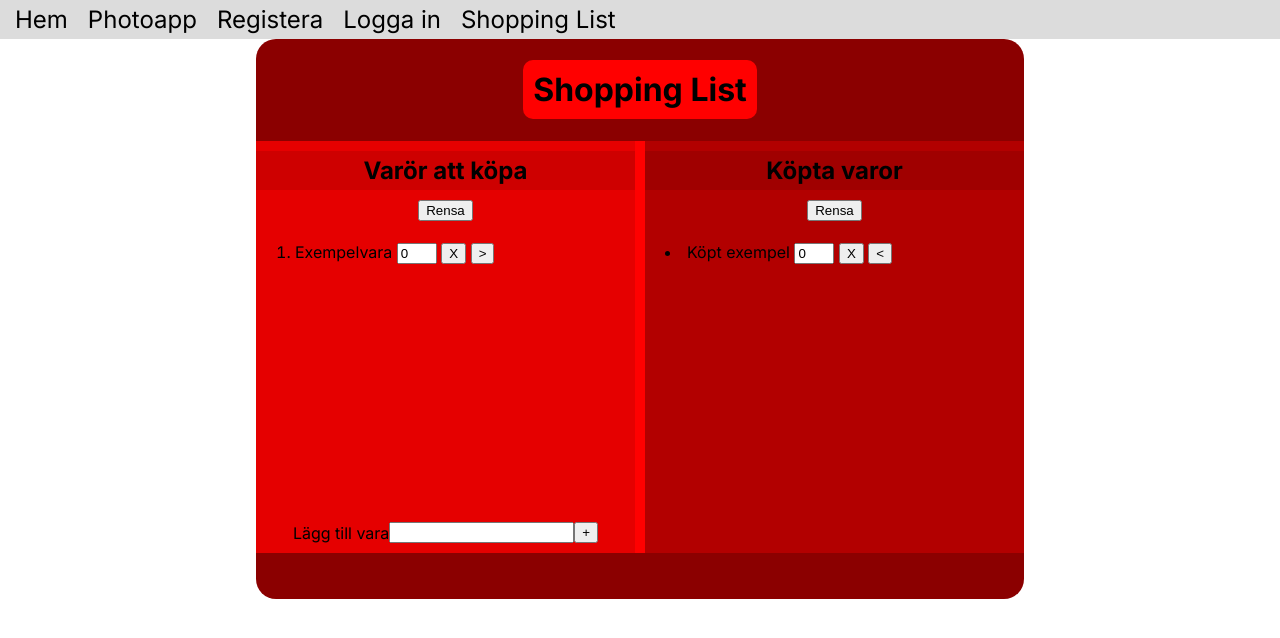
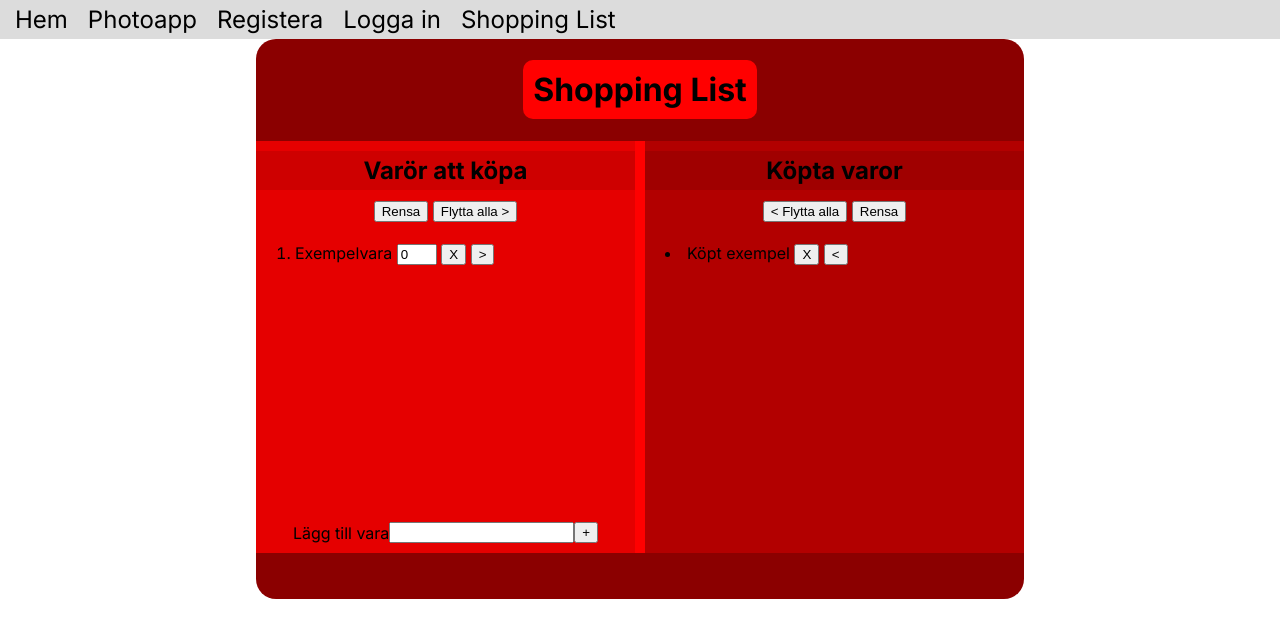
Before and after one commit to lingonsylt/my-website, a SvelteKit app: page /shoppinglist in a window 1280 px wide. Shown: the top 638 px of the page. Built offline with nearby package versions, Linux system fonts and the light colour scheme.

Commit message:
remove prio-input from bought, add move-all buttons

```diff
--- a/src/routes/shoppinglist/+page.svelte
+++ b/src/routes/shoppinglist/+page.svelte
@@ -49,6 +49,11 @@
 	function clear(targetState) {
 		varor = varor.filter((vara) => vara.köpt != targetState);
 	}
+	function moveAll(newState) {
+		for (let vara of varor) {
+			vara.köpt = newState;
+		}
+	}
 </script>
 
 <main class="container">
@@ -56,12 +61,21 @@
 	<div class="categories-container">
 		<section>
 			<h2>Varör att köpa</h2>
+			<div class="util-container">
 				<button
+					class="util-button"
 					onclick={() => {
 						clear(false);
-				}}
-				class="clear-button">Rensa</button
+					}}>Rensa</button
 				>
+				<button
+					class="util-button"
+					onclick={() => {
+						moveAll(true);
+					}}>Flytta alla ></button
+				>
+			</div>
+
 			<ol>
 				{#each varor as vara, i (vara)}
 					{#if !vara.köpt}
@@ -90,18 +104,27 @@
 		</section>
 		<section>
 			<h2>Köpta varor</h2>
+			<div class="util-container">
 				<button
+					class="util-button"
+					onclick={() => {
+						moveAll(false);
+					}}
+				>
+					{'< Flytta alla'}</button
+				>
+				<button
+					class="util-button"
 					onclick={() => {
 						clear(true);
-				}}
-				class="clear-button">Rensa</button
+					}}>Rensa</button
 				>
+			</div>
 			<ul>
 				{#each varor as vara, i (vara)}
 					{#if vara.köpt}
 						<li transition:fade>
 							{vara.name}
-							<input class="priority" type="number" bind:value={vara.priority} />
 							<button
 								onclick={() => {
 									removeVara(i);
@@ -182,7 +205,7 @@
 		align-items: center;
 		padding: 10px;
 	}
-	.clear-button {
+	.util-container {
 		margin: auto;
 	}
 	.priority {
```
Lines whose indentation alone changed are shown as unchanged.
